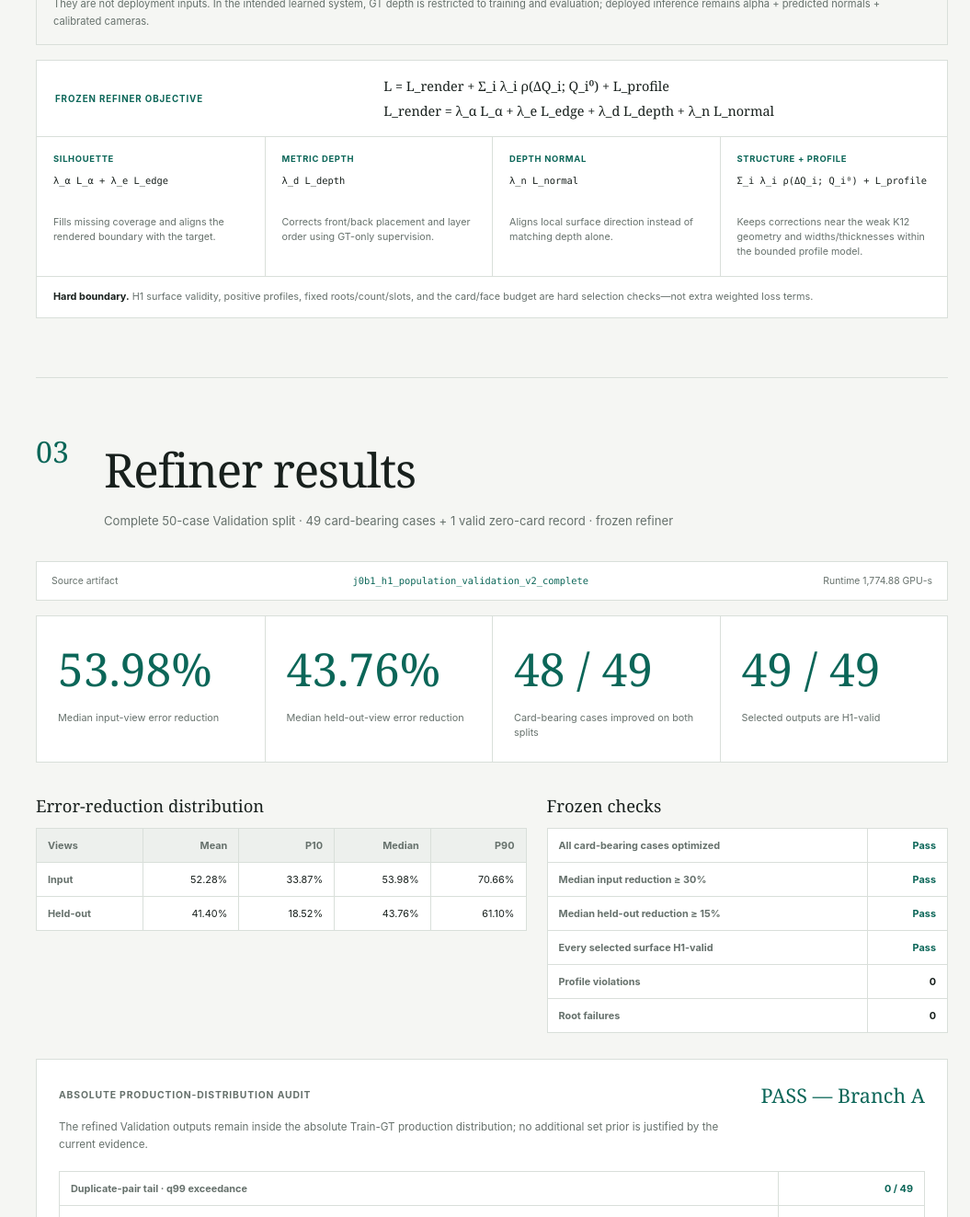
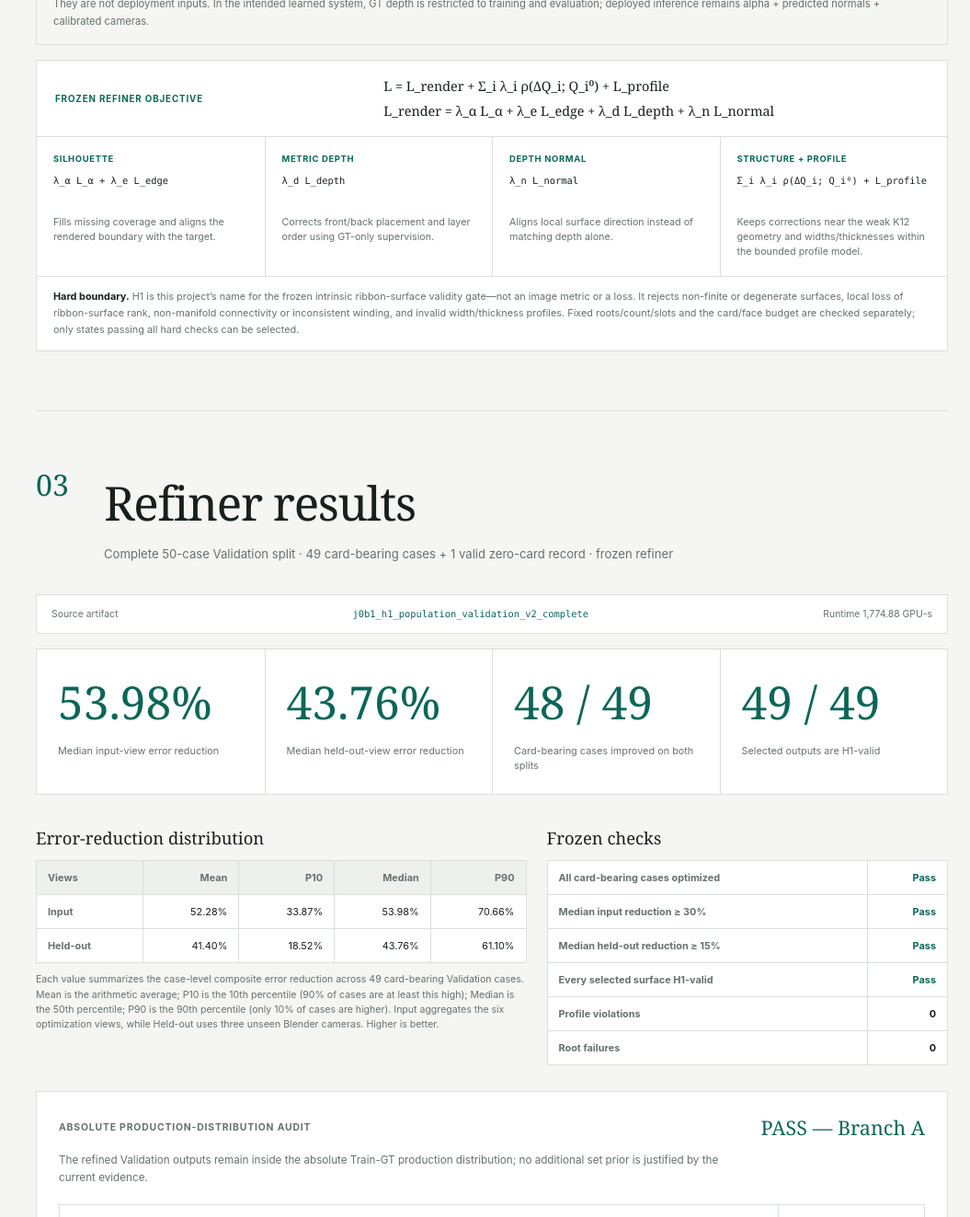
Before and after one commit to Xinyi-0916/research-site, a React (Vite) app: page / in a window 1280 px wide. Shown: the part 2838-4161 px from the top of the page at 92% size, without its empty margins (225-1280 px from the left). Built offline with nearby package versions, Linux system fonts and the light colour scheme.

Commit message:
Explain H1 and result percentiles

```diff
--- a/src/ResearchSite.jsx
+++ b/src/ResearchSite.jsx
@@ -92,7 +92,7 @@ export default function ResearchSite() {
           <div className="artifact-bar"><span>Source artifact</span><code>{evaluation.artifact}</code><span>Runtime {evaluation.elapsed}</span></div>
           <div className="metrics">{evaluation.aggregate.map((metric) => <div key={metric.label}><strong>{metric.value}</strong><span>{metric.label}</span></div>)}</div>
           <div className="result-tables">
-            <div><h3>Error-reduction distribution</h3><table><thead><tr><th>Views</th><th>Mean</th><th>P10</th><th>Median</th><th>P90</th></tr></thead><tbody><tr><th>Input</th><td>{evaluation.distribution.input.mean}</td><td>{evaluation.distribution.input.p10}</td><td>{evaluation.distribution.input.median}</td><td>{evaluation.distribution.input.p90}</td></tr><tr><th>Held-out</th><td>{evaluation.distribution.heldout.mean}</td><td>{evaluation.distribution.heldout.p10}</td><td>{evaluation.distribution.heldout.median}</td><td>{evaluation.distribution.heldout.p90}</td></tr></tbody></table></div>
+            <div><h3>Error-reduction distribution</h3><table><thead><tr><th>Views</th><th>Mean</th><th>P10</th><th>Median</th><th>P90</th></tr></thead><tbody><tr><th>Input</th><td>{evaluation.distribution.input.mean}</td><td>{evaluation.distribution.input.p10}</td><td>{evaluation.distribution.input.median}</td><td>{evaluation.distribution.input.p90}</td></tr><tr><th>Held-out</th><td>{evaluation.distribution.heldout.mean}</td><td>{evaluation.distribution.heldout.p10}</td><td>{evaluation.distribution.heldout.median}</td><td>{evaluation.distribution.heldout.p90}</td></tr></tbody></table><p className="table-explainer">{evaluation.distributionGuide}</p></div>
             <div><h3>Frozen checks</h3><table className="check-table"><tbody>{evaluation.checks.map(([check, value]) => <tr key={check}><th>{check}</th><td className={value === 'Pass' ? 'pass' : ''}>{value}</td></tr>)}</tbody></table></div>
           </div>
           <div className="production-audit">
--- a/src/data/siteData.js
+++ b/src/data/siteData.js
@@ -120,7 +120,7 @@ export const project = {
           effect: 'Keeps corrections near the weak K12 geometry and widths/thicknesses within the bounded profile model.',
         },
       ],
-      hardBoundary: 'H1 surface validity, positive profiles, fixed roots/count/slots, and the card/face budget are hard selection checks—not extra weighted loss terms.',
+      hardBoundary: 'H1 is this project’s name for the frozen intrinsic ribbon-surface validity gate—not an image metric or a loss. It rejects non-finite or degenerate surfaces, local loss of ribbon-surface rank, non-manifold connectivity or inconsistent winding, and invalid width/thickness profiles. Fixed roots/count/slots and the card/face budget are checked separately; only states passing all hard checks can be selected.',
     },
   },
 }
@@ -149,6 +149,7 @@ export const evaluation = {
     input: { mean: '52.28%', p10: '33.87%', median: '53.98%', p90: '70.66%' },
     heldout: { mean: '41.40%', p10: '18.52%', median: '43.76%', p90: '61.10%' },
   },
+  distributionGuide: 'Each value summarizes the case-level composite error reduction across 49 card-bearing Validation cases. Mean is the arithmetic average; P10 is the 10th percentile (90% of cases are at least this high); Median is the 50th percentile; P90 is the 90th percentile (only 10% of cases are higher). Input aggregates the six optimization views, while Held-out uses three unseen Blender cameras. Higher is better.',
   production: {
     decision: 'PASS — Branch A',
     summary: 'The refined Validation outputs remain inside the absolute Train-GT production distribution; no additional set prior is justified by the current evidence.',
--- a/src/styles.css
+++ b/src/styles.css
@@ -168,6 +168,7 @@ code { font-family: ui-monospace, SFMono-Regular, Menlo, Consolas, monospace; }
 .metrics span { display: block; margin-top: 12px; color: var(--muted); font-size: .68rem; line-height: 1.45; }
 .result-tables { display: grid; margin-top: 34px; grid-template-columns: 1.1fr .9fr; gap: 22px; }
 .result-tables h3 { margin: 0 0 12px; font-family: var(--serif); font-size: 1.15rem; font-weight: 400; }
+.table-explainer { margin: 10px 0 0; color: var(--muted); font-size: .66rem; line-height: 1.55; }
 table { width: 100%; border-collapse: collapse; background: var(--panel); font-size: .68rem; }
 th, td { padding: 11px 12px; border: 1px solid var(--line); text-align: right; white-space: nowrap; }
 th { color: var(--muted); font-weight: 650; }
```
